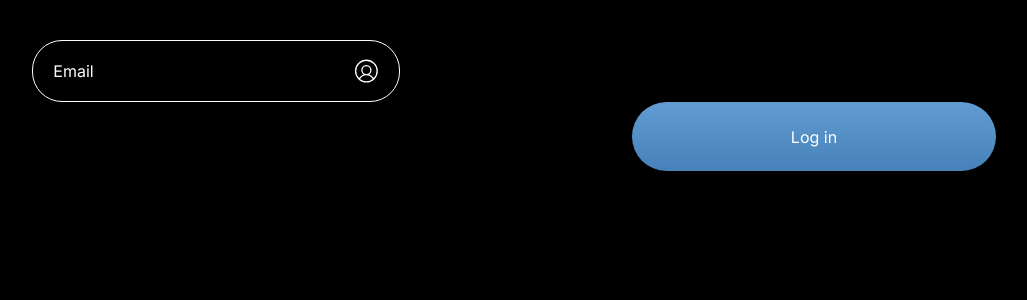
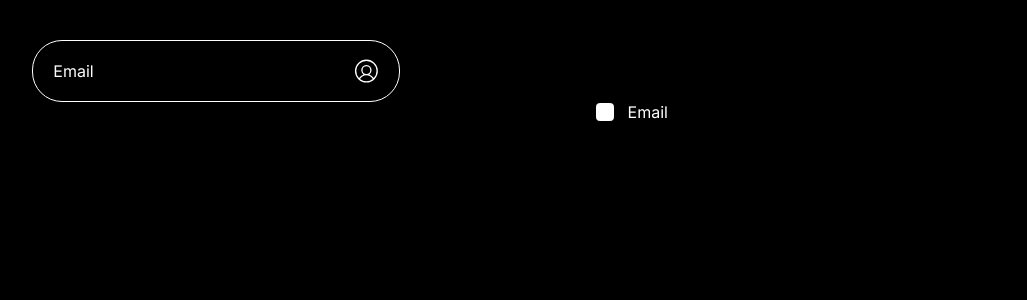
Before and after one commit to PiotrKinder/LiftLog, a React (Vite) app in the folder ClientApp/LiftLogClientApp/: page / in a window 1280 px wide. Shown: the top 300 px of the page, without its empty margins (8-1035 px from the left). Built offline with nearby package versions, Linux system fonts and the light colour scheme.

Commit message:
Checkbox

```diff
--- a/ClientApp/LiftLogClientApp/src/App.tsx
+++ b/ClientApp/LiftLogClientApp/src/App.tsx
@@ -1,5 +1,6 @@
 import "./Style.css";
 import Button from "./controls/button/Button";
+import Checkbox from "./controls/checkbox/Checkbox";
 import Input from "./controls/input/Input";
 import IconTypeEnum from "./helpers/iconManager/enums/IconTypeEnum";
 
@@ -7,7 +8,8 @@ function App() {
   return (
     <>
       <Input icon={IconTypeEnum.User} text="" placeholder="Email" />
-      <Button text="Log in" />
+      {/* <Button text="Log in" /> */}
+      <Checkbox text="Email" isChecked={true} />
     </>
   );
 }
--- a/ClientApp/LiftLogClientApp/src/controls/button/Button.module.css
+++ b/ClientApp/LiftLogClientApp/src/controls/button/Button.module.css
@@ -10,7 +10,11 @@
     position: absolute;
 }
 
-button:active{
+.button:active{
     background: linear-gradient(0deg, rgba(51,93,133,1) 0%, rgba(85,136,184,1) 100%);
     color: rgb(201, 201, 201);
 }
+.button:hover{
+    background: linear-gradient(0deg, rgba(51,93,133,1) 0%, rgba(85,136,184,1) 100%);
+    color: rgb(201, 201, 201);
+}
--- /dev/null
+++ b/ClientApp/LiftLogClientApp/src/controls/checkbox/Checkbox.module.css
@@ -0,0 +1,108 @@
+.checkbox_wrapper {
+    --s-xsmall: 0.625em;
+    --s-small: 1.2em;
+    --border-width: 1px;
+    --c-primary: #ffffff;
+    --c-primary-20-percent-opacity: rgba(255, 0, 0, 0.836);
+    --t-base: 0.4s;
+    --t-fast: 0.2s;
+    --e-in: ease-in;
+    --e-out: cubic-bezier(.11,.29,.18,.98);
+
+  display: inline-flex; /* Ustawienie szerokości kontenera na szerokość zawartości */
+  align-items: center; /* Wyrównanie elementów w pionie */
+  text-align: left; /* Wyrównanie elementów do lewej */
+  max-width: 100%; /* Opcjonalnie, aby kontener nie przekraczał szerokości rodzica */
+  }
+
+  .checkbox_wrapper .visuallyhidden {
+    border: 0;
+    clip: rect(0 0 0 0);
+    height: 1px;
+    margin: -1px;
+    overflow: hidden;
+    padding: 0;
+    position: absolute;
+    width: 1px;
+  }
+
+  .checkbox_wrapper .checkbox {
+    display: flex;
+    align-items: center;
+    justify-content: flex-start;
+
+  }
+  .checkbox_wrapper .checkbox + .checkbox {
+    margin-top: var(--s-small);
+  }
+  .checkbox_wrapper .checkbox__symbol {
+    display: inline-block;
+    display: flex;
+    margin-right: calc(var(--s-small) * 0.7);
+    border: var(--border-width) solid var(--c-primary);
+    position: relative;
+    border-radius: 0.1em;
+    width: 1em;
+    height: 1em;
+    background-color: #ffffff;
+    border-radius: 20%;
+  }
+
+  .checkbox_wrapper .checkbox .icon_checkbox {
+    width: 1.8em;
+    height: 1.8em;
+    fill: none;
+    stroke-width: 3;
+    stroke: currentColor;
+    stroke-linecap: round;
+    stroke-linejoin: round;
+    stroke-miterlimit: 10;
+    color: var(--c-primary);
+    display: inline-block;
+    color: black;
+  }
+  .checkbox_wrapper .checkbox .icon_checkbox path {
+    transition: stroke-dashoffset var(--t-fast) var(--e-in);
+    stroke-dasharray: 30px, 31px;
+    stroke-dashoffset: 31px;
+  }
+  .checkbox_wrapper .checkbox__textwrapper {
+    color: var(--c-primary);
+    font-family: 'Inter', sans-serif;
+    font-size: 16px;
+    margin: 0;
+  }
+  .checkbox_wrapper .checkbox__trigger:checked + .checkbox__symbol:after {
+    -webkit-animation: ripple-33 1.5s var(--e-out);
+            animation: ripple-33 1.5s var(--e-out);
+  }
+  .checkbox_wrapper .checkbox__trigger:checked + .checkbox__symbol .icon_checkbox path {
+    transition: stroke-dashoffset var(--t-base) var(--e-out);
+    stroke-dashoffset: 0px;
+  }
+
+  .checkbox_wrapper .checkbox__symbol .icon_checkbox path {
+    transform: translateY(-10px);
+  }
+
+  @-webkit-keyframes ripple-33 {
+    from {
+      transform: scale(0);
+      opacity: 1;
+    }
+    to {
+      opacity: 0;
+      transform: scale(20);
+    }
+  }
+
+  @keyframes ripple-33 {
+    from {
+      transform: scale(0);
+      opacity: 1;
+    }
+    to {
+      opacity: 0;
+      transform: scale(20);
+    }
+  }
--- /dev/null
+++ b/ClientApp/LiftLogClientApp/src/controls/checkbox/Checkbox.tsx
@@ -0,0 +1,45 @@
+import { useState } from "react";
+import classes from "./Checkbox.module.css";
+
+interface Props {
+  isValid?: boolean;
+  text: string;
+  isChecked: boolean;
+}
+
+function Checkbox({ text, isChecked }: Props) {
+  const [checked, setChecked] = useState(false);
+
+  const handleChange = () => {
+    setChecked(!checked);
+    isChecked = !checked;
+  };
+
+  return (
+    <div className={classes.checkbox_wrapper}>
+      <label className={classes.checkbox}>
+        <input
+          className={`${classes.checkbox__trigger} ${classes.visuallyhidden}`}
+          type="checkbox"
+          onClick={handleChange}
+          checked={checked}
+        />
+        <span className={classes.checkbox__symbol}>
+          <svg
+            aria-hidden="true"
+            className={classes.icon_checkbox}
+            width="28px"
+            height="28px"
+            viewBox="0 0 28 28"
+            version="1"
+            xmlns="http://www.w3.org/2000/svg"
+          >
+            <path d="M4 14l8 7L24 7"></path>
+          </svg>
+        </span>
+        <p className={classes.checkbox__textwrapper}>{text}</p>
+      </label>
+    </div>
+  );
+}
+export default Checkbox;
```
